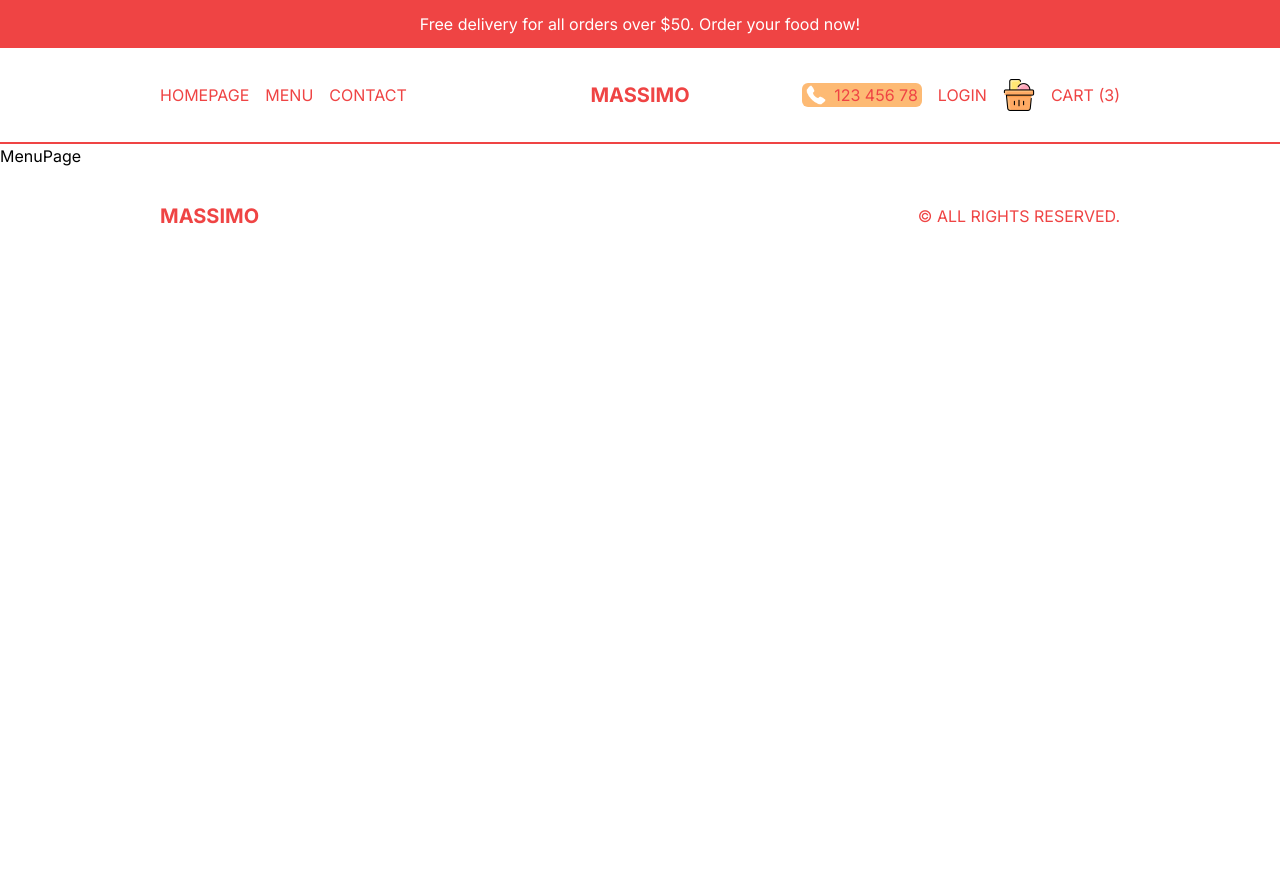
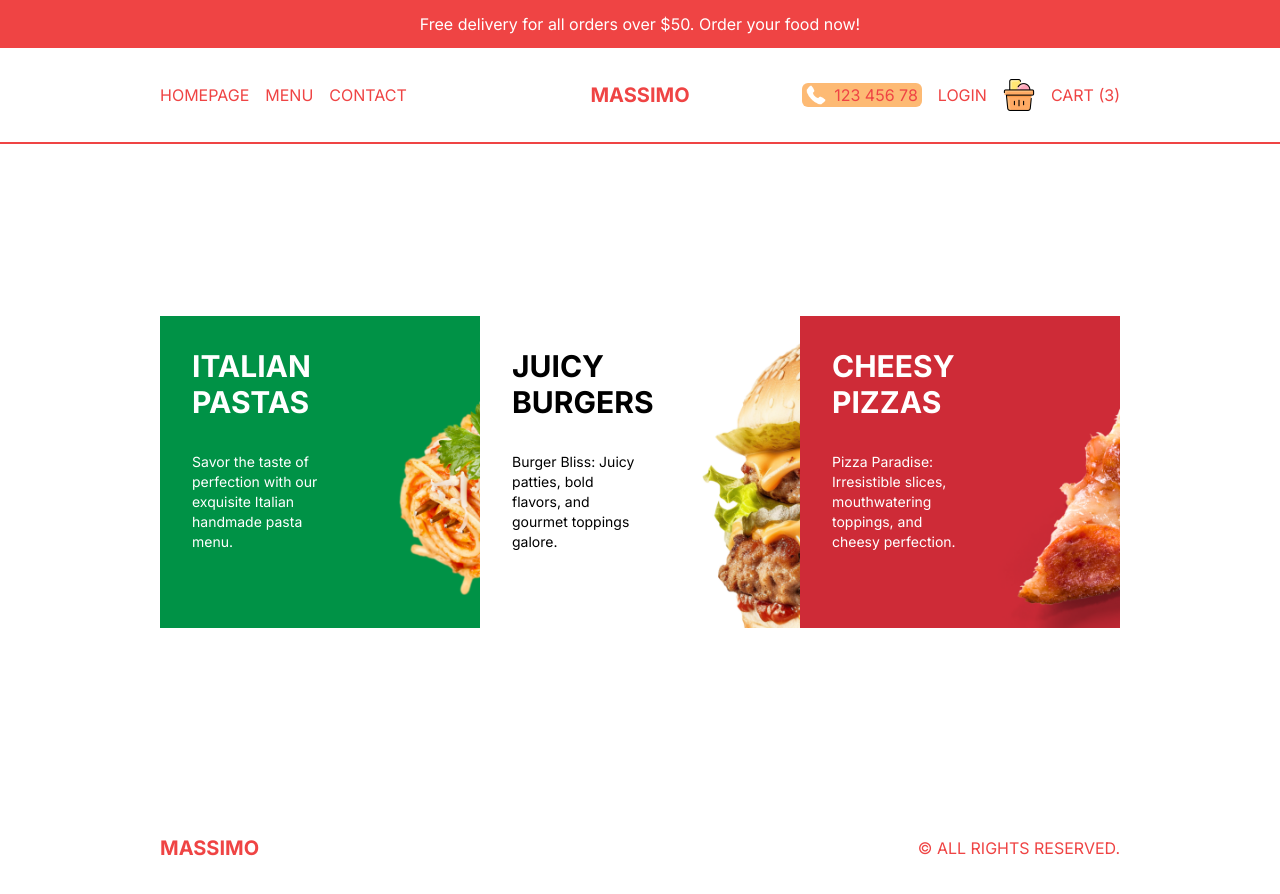
Before and after one commit to mesutsemiz/restaurant, a Next.js app: page /menu in a window 1280 px wide. Before the commit the page ends 800 px from the top, so only its background shows below. Built offline with nearby package versions, Linux system fonts and the light colour scheme.

Commit message:
menu page has been completed

```diff
--- a/src/app/menu/page.tsx
+++ b/src/app/menu/page.tsx
@@ -1,9 +1,25 @@
-import React from 'react'
+import { menu } from "@/data";
+import Link from "next/link";
+import React from "react";
 
 const MenuPage = () => {
   return (
-    <div>MenuPage</div>
-  )
-}
+    <div className="p-4 lg:px-20 xl:px-40 h-[calc(100vh-6rem)] md:h-[calc(100vh-9rem)] flex flex-col md:flex-row items-center">
+      {menu.map((category) => (
+        <Link
+          href={`/menu/${category.slug}`}
+          key={category.id}
+          className="w-full h-1/3 bg-cover p-8 md:h-1/2"
+          style={{ backgroundImage: `url(${category.img})` }}
+        >
+          <div className={`text-${category.color} w-1/2`}>
+            <h1 className="uppercase font-bold text-3xl ">{category.title}</h1>
+            <p className="text-sm my-8">{category.desc}</p>
+            <button className={`hidden 2xl:block bg-${category.color} text-${category.color === "black" ? "white" : "red-500"} py-2 px-4 rounded-md`}>Explore</button>          </div>
+        </Link>
+      ))}
+    </div>
+  );
+};
 
-export default MenuPage
+export default MenuPage;
```
